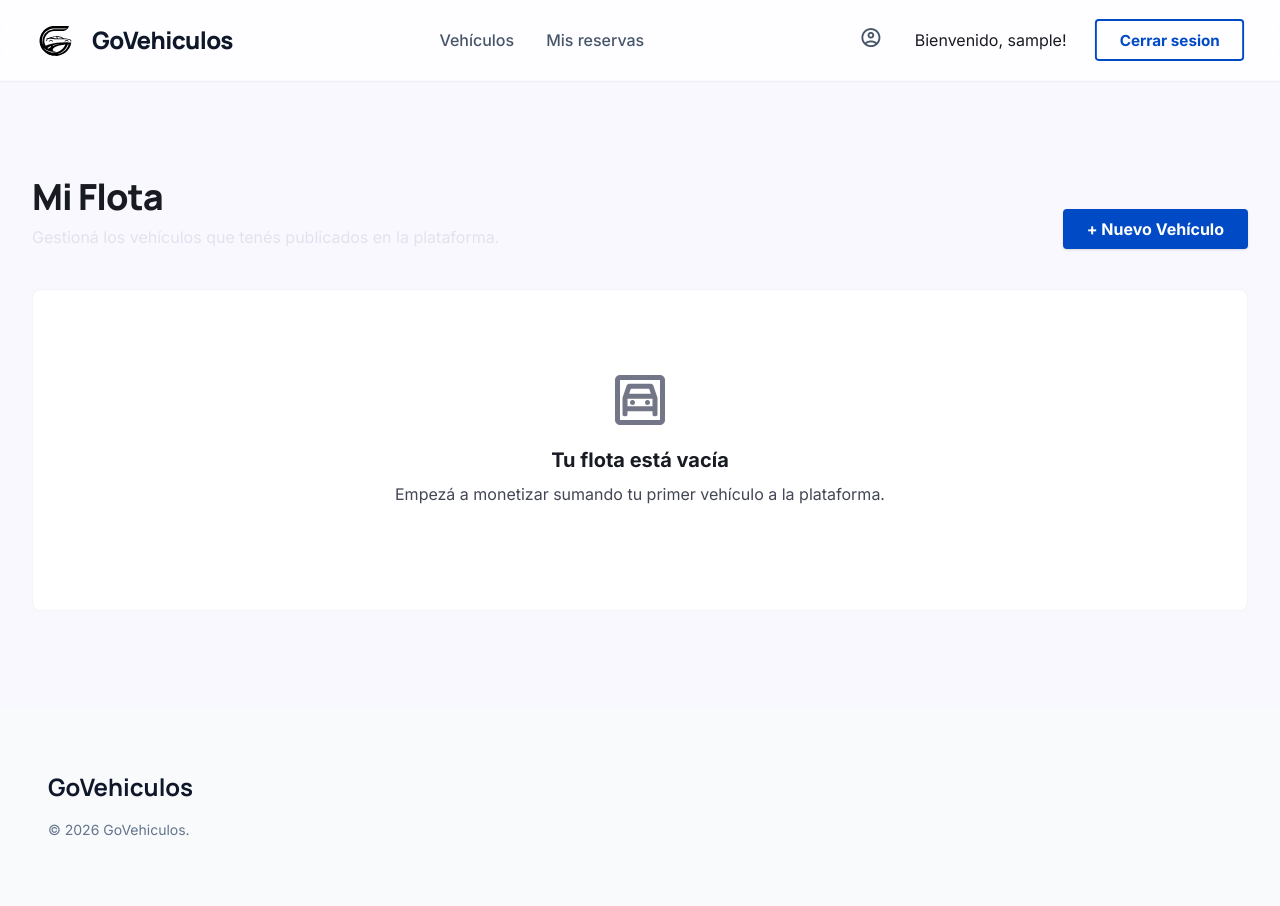
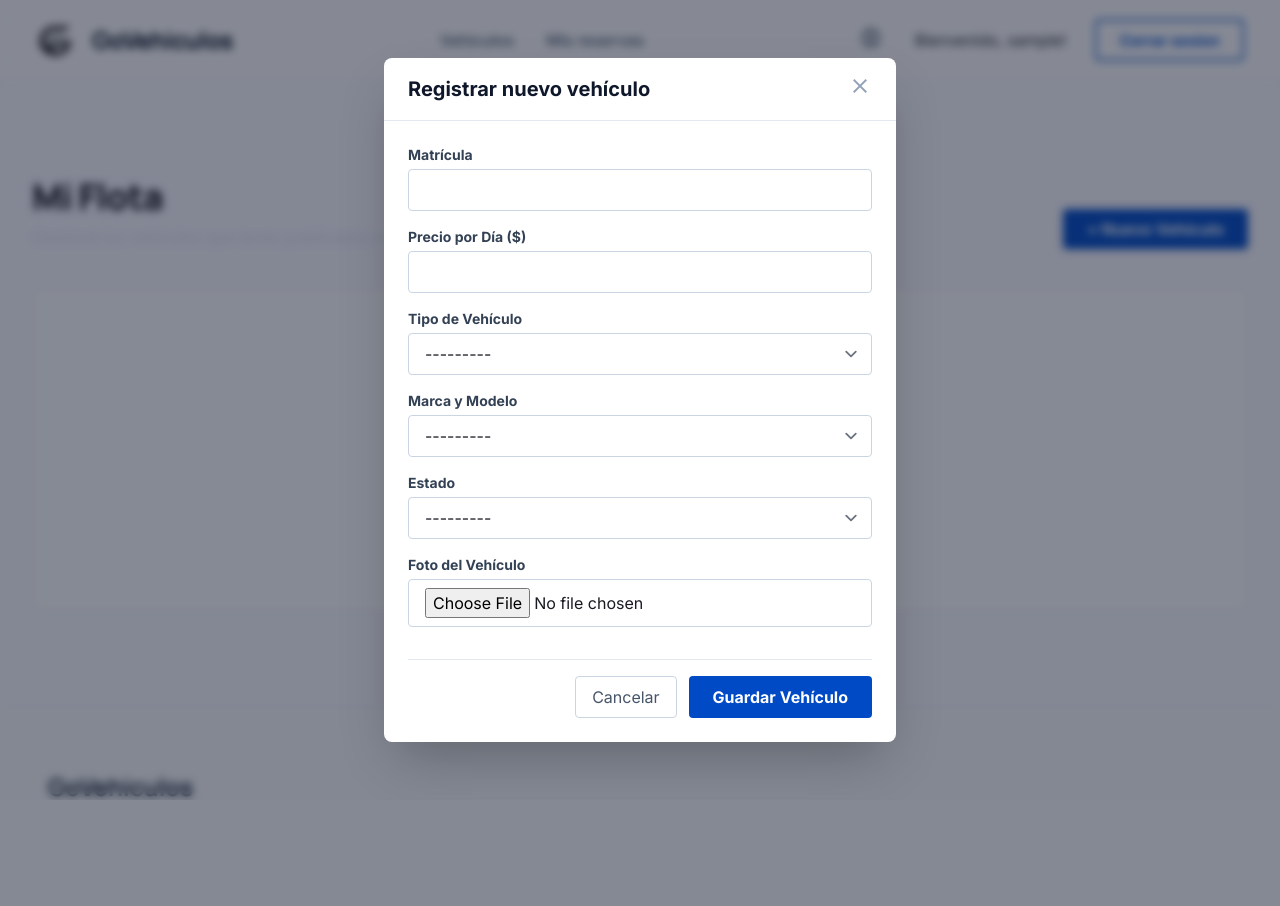
Before and after one commit to NahimMartinez/GoVehiculos, a Django app: page /vehiculos/mis-vehiculos/ in a window 1280 px wide, after a click on "+ Nuevo Vehículo". After the commit the page ends 800 px from the top, so only its background shows below. Run offline with Django 5.2, Linux system fonts and the light colour scheme; the visitor is signed in with stand-in values (Sample User, id 1); data that the repository does not hold is empty; some libraries are stand-ins or nearby versions.

Commit message:
Feat: Agregué como modal en mis_vehiculos.htmlel formulario para crear un nuevo vehiculo

```diff
--- a/Contenedor/templates/vehiculos/mis_vehiculos.html
+++ b/Contenedor/templates/vehiculos/mis_vehiculos.html
@@ -57,4 +57,55 @@
         {% endfor %}
     </div>
 </section>
+
+<div id="modal-vehiculo" class="hidden fixed inset-0 z-50 flex items-center justify-center bg-slate-900/50 backdrop-blur-sm">
+
+    <div class="bg-white dark:bg-slate-800 rounded-xl shadow-2xl w-full max-w-lg overflow-hidden flex flex-col max-h-[90vh]">
+
+        <div class="px-6 py-4 border-b border-slate-200 dark:border-slate-700 flex justify-between items-center">
+            <h3 class="text-xl font-bold text-slate-900 dark:text-white">Registrar nuevo vehículo</h3>
+            <button onclick="document.getElementById('modal-vehiculo').classList.add('hidden')" class="text-slate-400 hover:text-red-500 transition-colors">
+                <span class="material-symbols-outlined">close</span>
+            </button>
+        </div>
+
+        <form method="POST" action="{% url 'mis_vehiculos' %}" enctype="multipart/form-data" class="overflow-y-auto p-6 flex flex-col gap-4">
+            {% csrf_token %}
+
+            <div>
+                <label class="block text-sm font-bold text-slate-700 dark:text-slate-300 mb-1">Matrícula</label>
+                {{ form.matricula }}
+            </div>
+            <div>
+                <label class="block text-sm font-bold text-slate-700 dark:text-slate-300 mb-1">Precio por Día ($)</label>
+                {{ form.precio_x_dia }}
+            </div>
+            <div>
+                <label class="block text-sm font-bold text-slate-700 dark:text-slate-300 mb-1">Tipo de Vehículo</label>
+                {{ form.tipo_vehiculo }}
+            </div>
+            <div>
+                <label class="block text-sm font-bold text-slate-700 dark:text-slate-300 mb-1">Marca y Modelo</label>
+                {{ form.modelo }}
+            </div>
+            <div>
+                <label class="block text-sm font-bold text-slate-700 dark:text-slate-300 mb-1">Estado</label>
+                {{ form.estado_vehiculo }}
+            </div>
+            <div>
+                <label class="block text-sm font-bold text-slate-700 dark:text-slate-300 mb-1">Foto del Vehículo</label>
+                {{ form.imagen }}
+            </div>
+
+            <div class="mt-4 flex justify-end gap-3 pt-4 border-t border-slate-200 dark:border-slate-700">
+                <button type="button" onclick="document.getElementById('modal-vehiculo').classList.add('hidden')" class="px-4 py-2 border border-slate-300 text-slate-600 rounded-lg hover:bg-slate-50 transition-colors">
+                    Cancelar
+                </button>
+                <button type="submit" class="px-6 py-2 bg-primary text-white font-bold rounded-lg hover:bg-blue-700 transition-colors">
+                    Guardar Vehículo
+                </button>
+            </div>
+        </form>
+    </div>
+</div>
 {% endblock %}
```
Also changed, not shown: Contenedor/media/vehiculos/ford_fiesta.jpeg (added).
